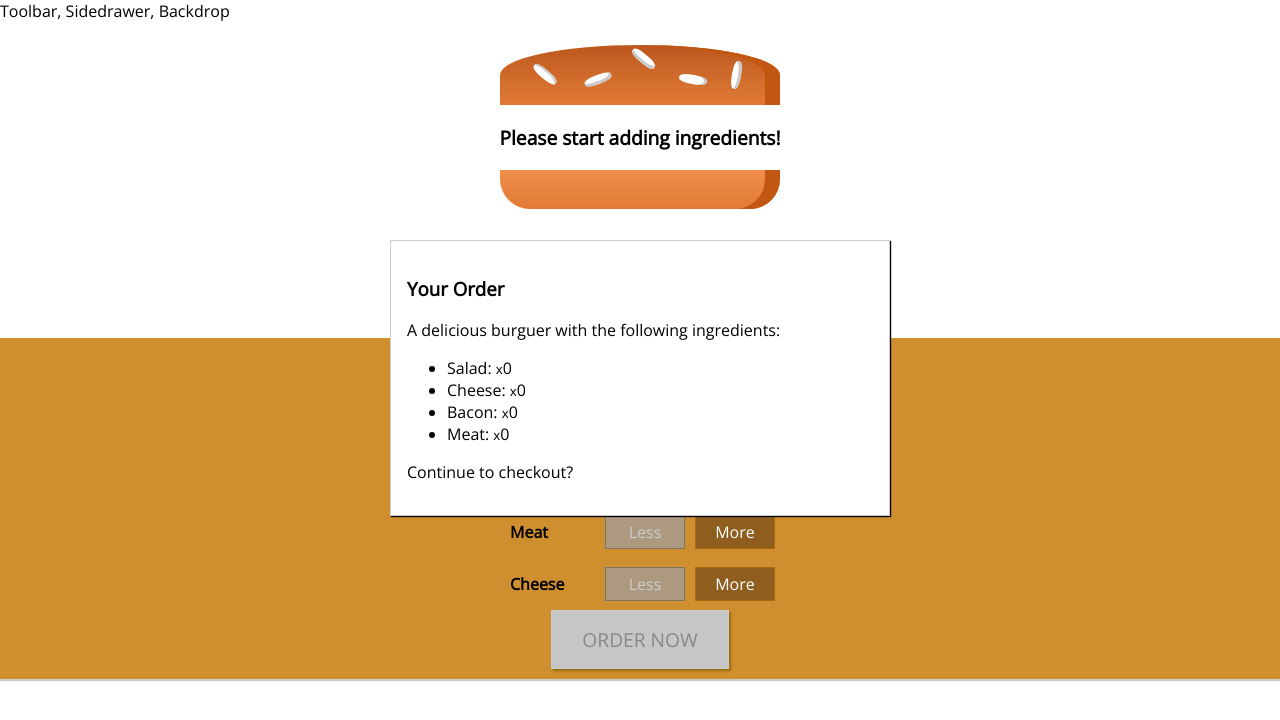
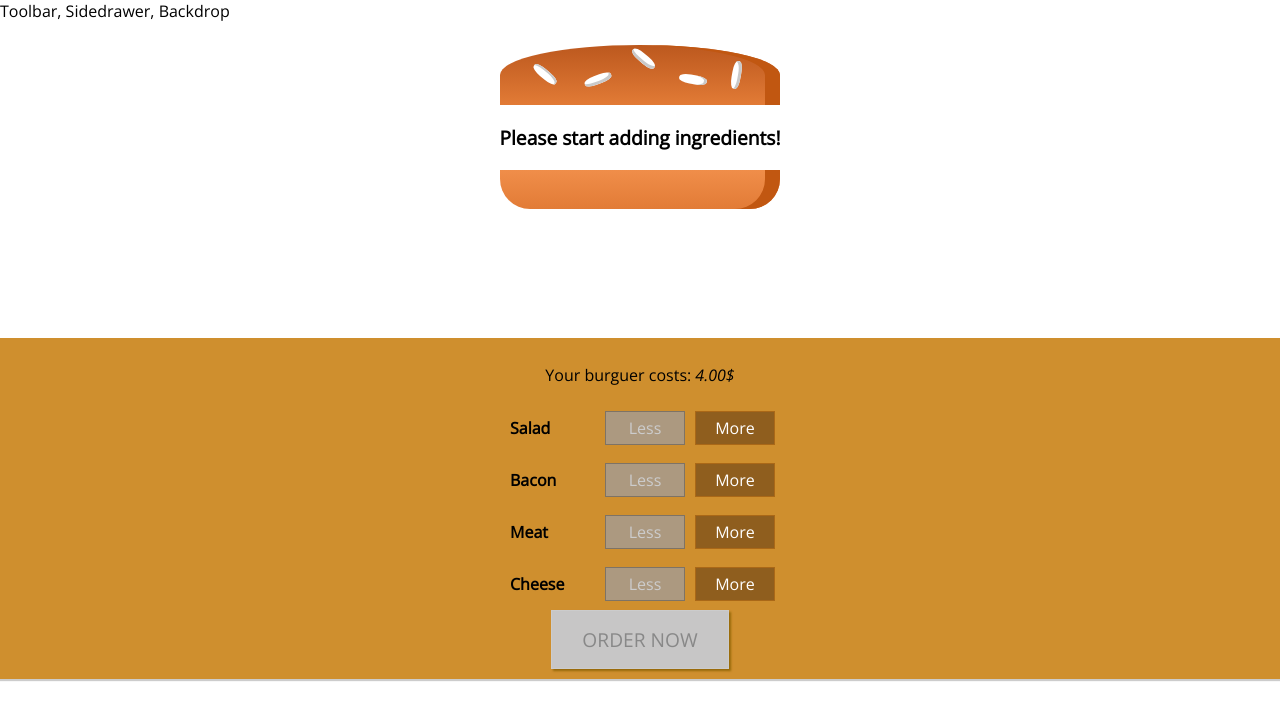
Before and after one commit to lucascprazeres/react-burguer-builder, a React (Create React App) app: page / in a window 1280 px wide. Shown: the top 720 px of the page. Built offline with nearby package versions, Linux system fonts and the light colour scheme.

Commit message:
implemented modal display

```diff
--- a/src/UI/Modal/Modal.js
+++ b/src/UI/Modal/Modal.js
@@ -3,7 +3,13 @@ import React from 'react';
 import classes from './Modal.module.css';
 
 const Modal = (props) => (
-  <div className={classes.Modal}>
+  <div
+    className={classes.Modal}
+    style={{
+      transform: props.show ? 'translateY(0)' : 'translateY(-100vh)',
+      opacity: props.show ? '1' : '0',
+    }}
+  >
     {props.children}
   </div>
 );
--- a/src/components/Burguer/BuildControls/BuildControls.js
+++ b/src/components/Burguer/BuildControls/BuildControls.js
@@ -27,6 +27,7 @@ const BuildControls = (props) => (
       type="button"
       className={classes.orderButton}
       disabled={!props.purchasable}
+      onClick={props.ordered}
     >ORDER NOW
     </button>
   </div>
--- a/src/containers/BurgerBuilder/BurguerBuilder.js
+++ b/src/containers/BurgerBuilder/BurguerBuilder.js
@@ -25,6 +25,7 @@ class BurguerBuilder extends Component {
       },
       totalPrice: 4,
       purchasable: false,
+      purchasing: false,
     };
   }
 
@@ -63,6 +64,10 @@ class BurguerBuilder extends Component {
     this.updatePurchaseState(updatedIngredients);
   }
 
+  purchasehandler = () => {
+    this.setState({ purchasing: true });
+  }
+
   getEnabledButtons = () => {
     const enabledButtons = {
       ...this.state.ingredients,
@@ -91,7 +96,7 @@ class BurguerBuilder extends Component {
 
     return (
       <Aux>
-        <Modal>
+        <Modal show={this.state.purchasing}>
           <OrderSummary ingredients={this.state.ingredients} />
         </Modal>
         <Burger ingredients={this.state.ingredients} />
@@ -101,6 +106,7 @@ class BurguerBuilder extends Component {
           enabledBtns={enabledBtns}
           price={this.state.totalPrice}
           purchasable={this.state.purchasable}
+          ordered={this.purchasehandler}
         />
       </Aux>
     );
```
